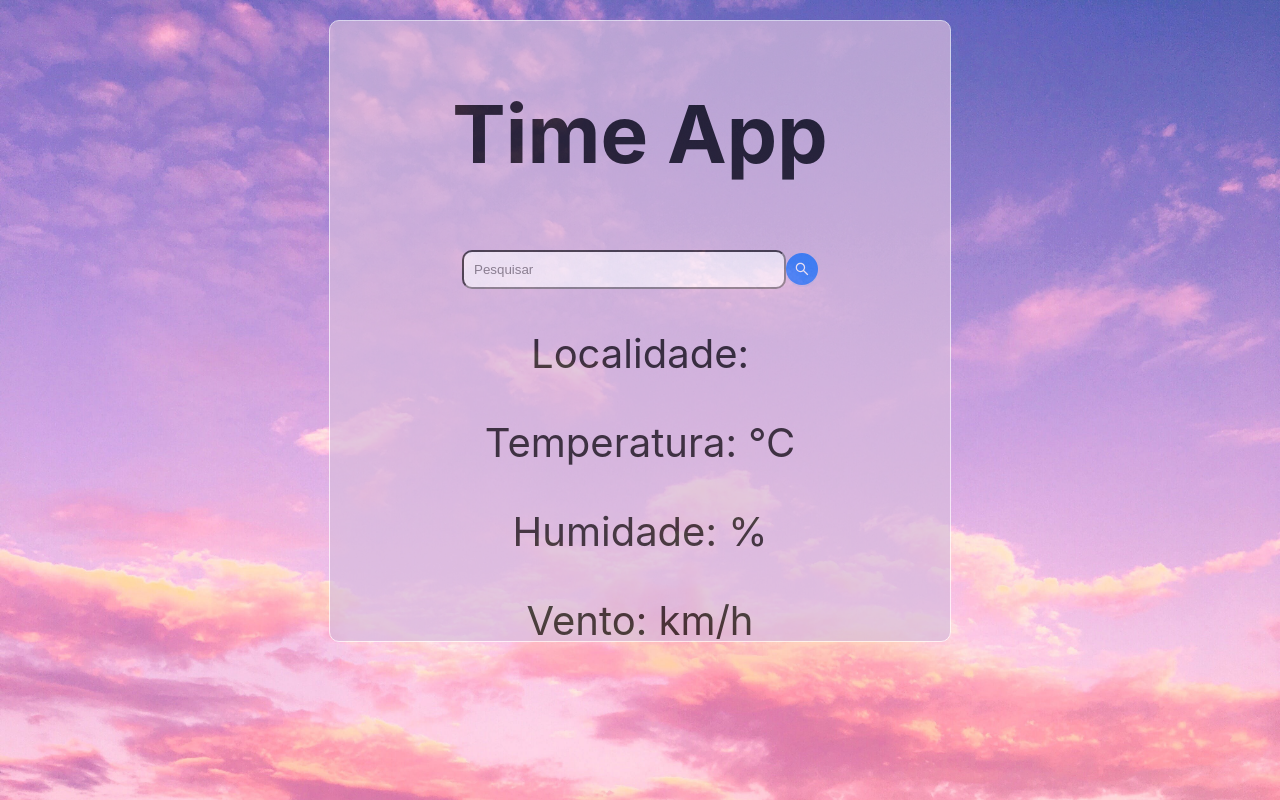
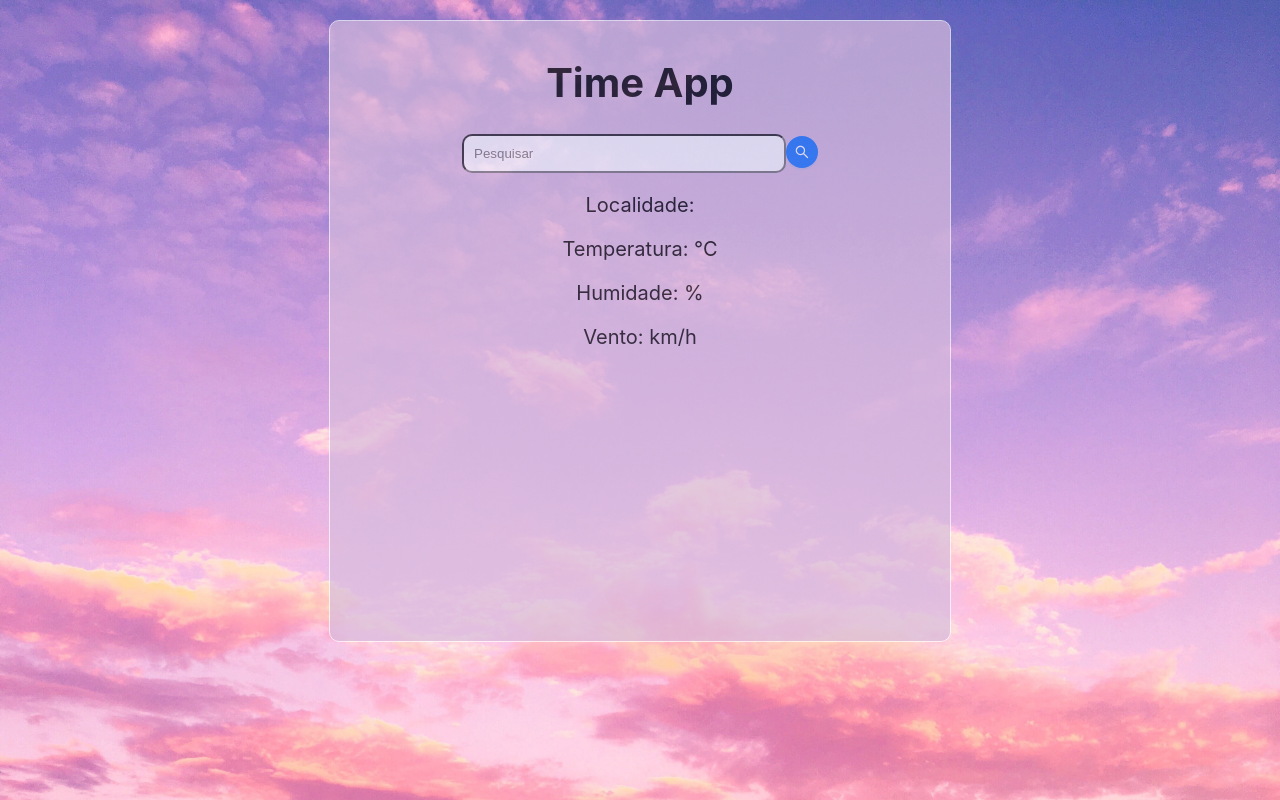
Before and after one commit to Isaiasdesemvolvedor/Clim-tico, a React (Create React App) app: page / in a window 1280 px wide. Built offline with nearby package versions, Linux system fonts and the light colour scheme.

Commit message:
Update App.css

```diff
--- a/src/App.css
+++ b/src/App.css
@@ -6,7 +6,7 @@ margin: auto;
 top: 20px;
 height: 600px;
 width: 600px;
-font-size: 40px;
+font-size: 20px;
 border-radius: 10px;
 color: rgb(0, 0, 0);
 text-align: center;
```
